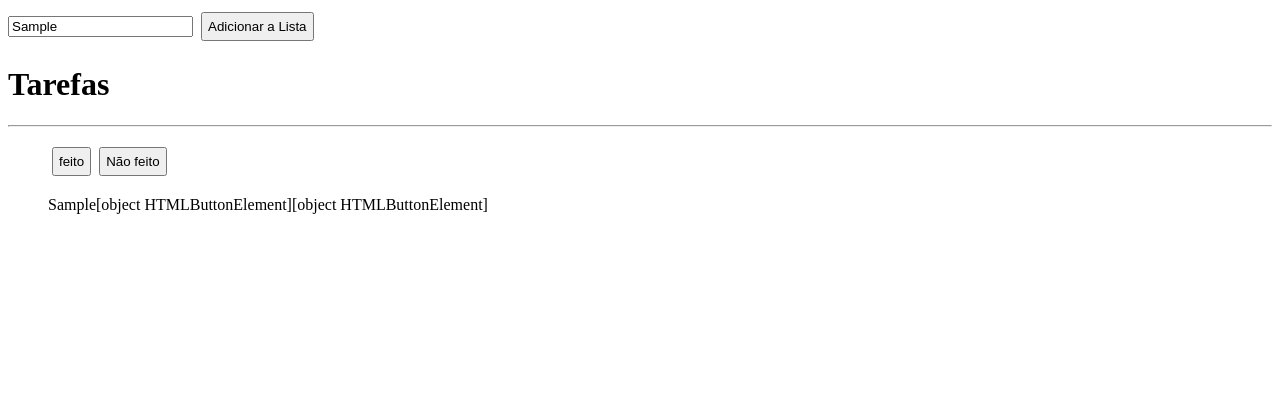
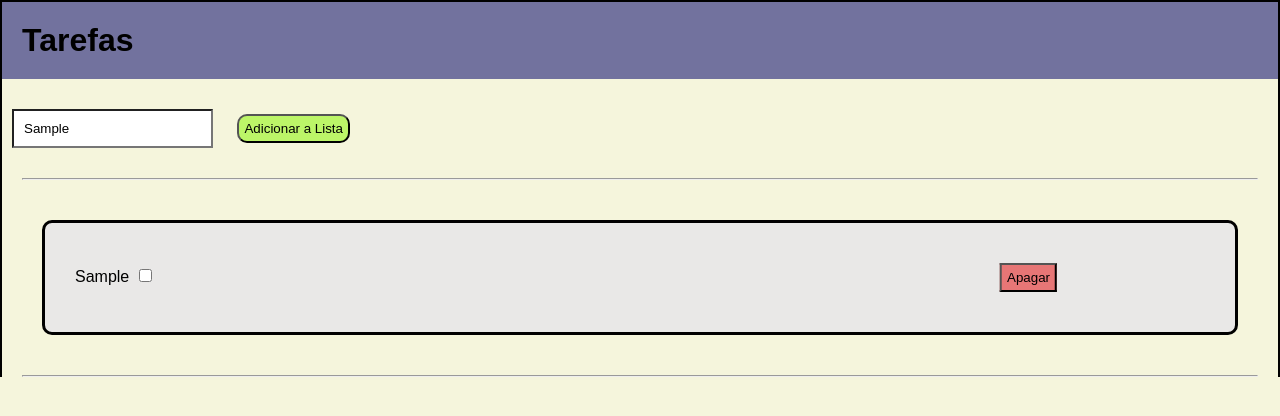
Before and after one commit to RenatoNMG/TI09-uc3, a plain HTML site: page Projetos/Lista Html/index.html in a window 1280 px wide. Both pictures are taken after typing "Sample" into the empty fields and a click on the button "Adicionar a Lista". Drawn offline with Linux system fonts and the light colour scheme.

Commit message:
Projeto Lista de Tarefas

```diff
--- a/Projetos/Lista Html/index.html
+++ b/Projetos/Lista Html/index.html
@@ -5,56 +5,137 @@
     <meta name="viewport" content="width=device-width, initial-scale=1.0">
     <title>Document</title>
     <style>
+        *{
+            text-align: left;
+            font-family: Arial, Helvetica, sans-serif;
+            margin: 0;
+            padding: 0;
+            box-sizing: border-box;
+            background-color: beige;
+        }
         button{
             padding: 5px;
-            margin: 4px;
+            margin: 10px;
+            background-color: rgb(188, 245, 104);
+            border-radius: 10PX;
+        }
+        ul p{
+            display: block;
+            margin: 40PX;
+            padding: 30px;
+            border: 3PX solid black;
+            background-color: rgb(233, 232, 231);
+            border-radius: 10px;
+
+
+        }
+        input{
+            padding: 10px;
+            margin: 10px;
+            background-color: white;
+        }
+
+
+        hr{
+            margin: 20px;
+        }
+        body{
+            border-left: 2px solid ;
+            border-right: 2px solid ;
+            border-top: 2px solid ;
+        }
+        h1{
+            background-color: rgb(114, 114, 158);
+            padding: 20px;
+            margin-bottom: 20px;
+        }
+        ul button{
+            background-color: rgb(231, 118, 118);
+            border-radius: 0px;
+            padding: 5px;
+            position: sticky;
+            left: 1000px;
+
+
+
+
+
         }
 
 
     </style>
 </head>
 <body>
+    <h1>Tarefas</h1>
     <input id="entrada" type="text">
     <button id="adicionar">Adicionar a Lista</button>
-    <h1>Tarefas</h1>
     <hr>
+
     <ul id="lista">
+
 
     </ul>
 
 
     <script>
+
     const botao = document.getElementById("adicionar");
 
-
-
-    var feito = document.createElement("button");
-    var naofeito = document.createElement("button");
 
 
     botao.onclick = ()=>{
 
 
-        feito.innerText = "feito";
-        naofeito.innerText = "Não feito";
+
+        let adicionar = document.getElementById("entrada").value;
+
+        if(adicionar === ""){
+            console.log("input vazio:")
+
+        }else{
+
+        let checar = document.createElement("input");
+        checar.type = "checkbox"
+
+        let apagar = document.createElement("button");
+        apagar.innerText = "Apagar";
+
+        let hr = document.createElement("hr");
+
+
 
         let lista = document.getElementById("lista")
-        let adicionar = document.getElementById("entrada").value;
+
+
         const novoelemento = document.createElement("p");
-        novoelemento.innerText = adicionar + lista.appendChild(feito) + lista.appendChild(naofeito);
-        lista.append(novoelemento)
+
+
+        novoelemento.innerText = adicionar;
+
+
+
+        novoelemento.append(checar)
+        lista.append(novoelemento);
+
+        lista.append(hr);
+        novoelemento.append(apagar);
+
+
+        apagar.onclick =  () =>{
+            lista.removeChild(novoelemento);
+            lista.removeChild(hr);
+
+
+        }
+
+        }
 
 
     }
 
-    feito.onclick = () =>{
-        feito.style.backgroundColor = "green";
-        naofeito.style.backgroundColor = "white";
-    }
-    naofeito.onclick = () =>{
-        feito.style.backgroundColor = "white";
-        naofeito.style.backgroundColor = "red";
-    }
+
+
+
 
 
 
--- /dev/null
+++ b/Projetos/Lista Html/projeto lista/style.css
@@ -0,0 +1,68 @@
+body {
+    font-family: Arial, Helvetica, sans-serif;
+    margin: 0;
+    padding: 20px;
+    box-sizing: border-box;
+    background-color: #f9f9f9;
+    display: flex;
+    justify-content: center;
+}
+
+.container {
+    max-width: 766px;
+    min-width: 440px;
+    width: 100%;
+    padding: 20px;
+    border: 1px solid ;
+    background-color: #fff;
+    border-radius: 8px;
+    box-shadow: 0 4px 8px  rgba(0,0,0,0.2);
+}
+h1{
+    text-align: center;
+    color: #222;
+}
+#tarefaInput{
+
+    width: calc(100% - 110px);
+    border: 1px solid #ddd;
+    border-radius: 4px;
+}
+#addBtn{
+    padding: 10px;
+    border: none;
+    background-color: lightgreen;
+    border-radius: 4px;
+    cursor: pointer;
+}
+#addBtn:hover{
+    background-color: green;
+
+}
+
+ul{
+    list-style-type: none;
+    padding: 0;
+
+}
+li{
+    display: flex;
+    justify-content: space-between;
+    align-items: center;
+    margin: 10px 0;
+    padding: 5px;
+    background-color: #f4f4f4;
+    border-radius: 4px;
+    box-shadow: 0 2px 4px rgba(0,0,0,0.1);
+}
+
+li button{
+    background-color: #f44336;
+    border-radius: 4px;
+    cursor: pointer;
+}
+
+li.Completed{
+    text-decoration: line-through;
+    color: grey;
+}
```
Also changed, not shown: Projetos/Lista Html/projeto lista/index.html (added, +25 -0 lines), Projetos/Lista Html/projeto lista/script.js (added, +40 -0 lines).
